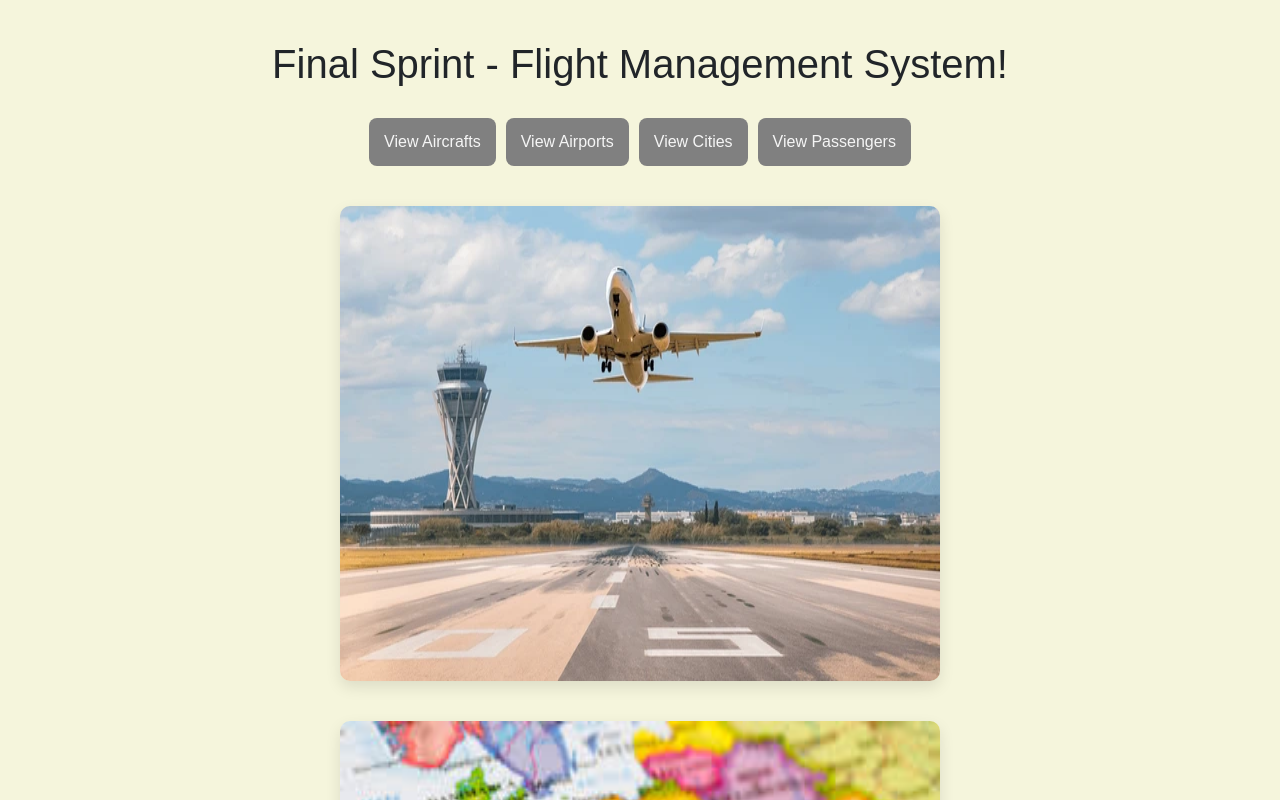
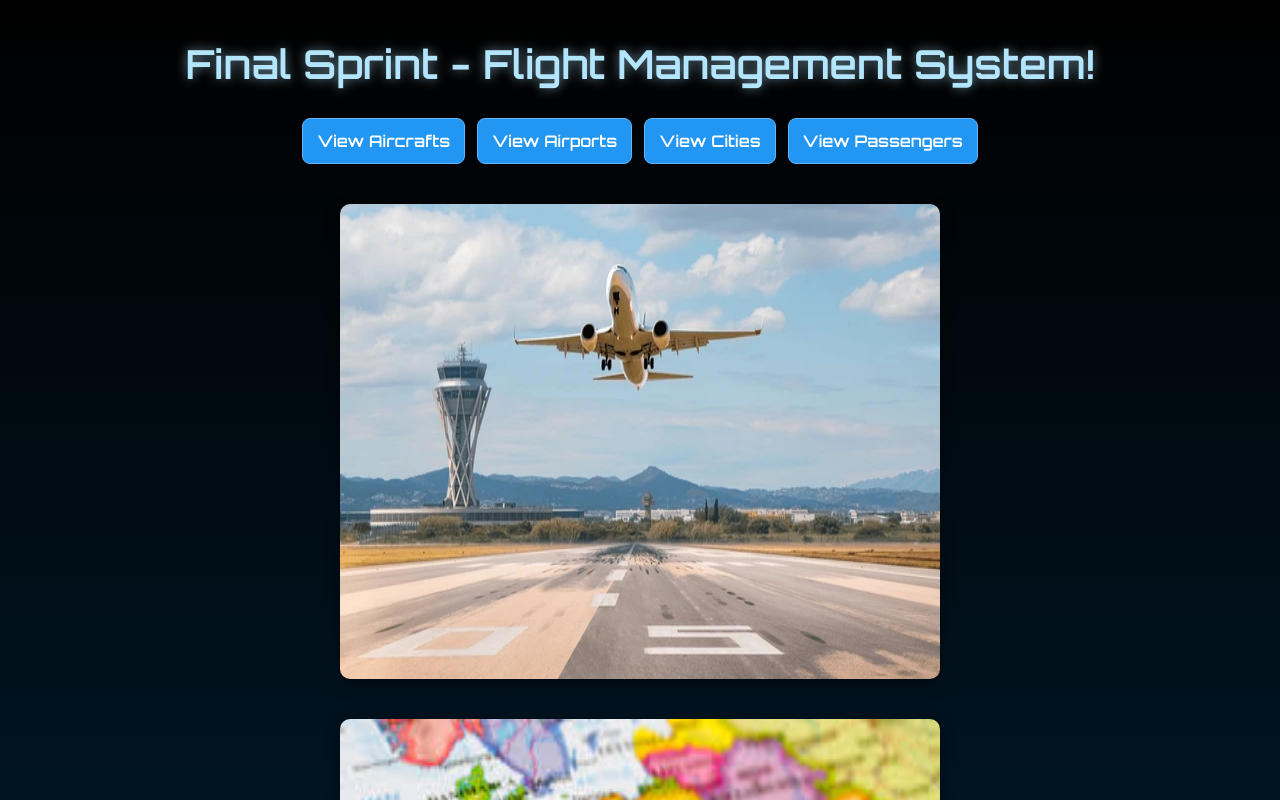
Before and after one commit to amandahalley/FinalSprint-Frontend, a React (Create React App) app: page / in a window 1280 px wide. Shown: the top 800 px of the page. Built offline with nearby package versions, Linux system fonts and the light colour scheme.

Commit message:
redone all the css and styles

```diff
--- a/src/components/pages/AircraftList.jsx
+++ b/src/components/pages/AircraftList.jsx
@@ -1,7 +1,7 @@
 import React, { useEffect, useState } from "react";
 import { fetchAircraft, getAirportsByAircraft } from "../../services/api";
+import "./PageStyles.css";
 
-//display all aircrafts
 function AircraftList() {
   const [aircrafts, setAircrafts] = useState([]);
   const [selectedId, setSelectedId] = useState(null);
@@ -11,34 +11,39 @@ function AircraftList() {
     fetchAircraft().then((res) => setAircrafts(res.data));
   }, []);
 
-  //shows airports specific aircraft has been to(landed or taken off)
   const showAirports = (id) => {
     setSelectedId(id);
     getAirportsByAircraft(id).then((res) => setAirports(res.data));
   };
 
   return (
-    <div>
-      <h2>Aircraft</h2>
-      <ul>
+    <div className="page-container">
+      <h2 className="page-title">Aircraft</h2>
+
+      <div className="list-container">
         {aircrafts.map((ac) => (
-          <li key={ac.id}>
-            {ac.type} - {ac.airlineName} ({ac.numberOfPassengers} seats)
-            <button onClick={() => showAirports(ac.id)}>Show Airports</button>
-          </li>
+          <div key={ac.id} className="list-card">
+            <p>
+              <strong>{ac.type}</strong> - {ac.airlineName} (
+              {ac.numberOfPassengers} seats)
+            </p>
+            <button className="nav-button" onClick={() => showAirports(ac.id)}>
+              Show Airports
+            </button>
+          </div>
         ))}
-      </ul>
+      </div>
 
       {selectedId && (
-        <div>
-          <h3>Airports for Aircraft #{selectedId}</h3>
-          <ul>
-            {airports.map((ap) => (
-              <li key={ap.id}>
+        <div className="list-container">
+          <h3 className="page-subtitle">Airports for Aircraft #{selectedId}</h3>
+          {airports.map((ap) => (
+            <div key={ap.id} className="list-card">
+              <p>
                 {ap.name} ({ap.code})
-              </li>
-            ))}
-          </ul>
+              </p>
+            </div>
+          ))}
         </div>
       )}
     </div>
--- a/src/components/pages/AirportList.jsx
+++ b/src/components/pages/AirportList.jsx
@@ -1,26 +1,27 @@
 import React, { useEffect, useState } from "react";
 import { fetchAirports } from "../../services/api";
+import "./PageStyles.css";
 
-//displays list of all airports
 function AirportList() {
   const [airports, setAirports] = useState([]);
 
-  //fetch all airports
   useEffect(() => {
     fetchAirports().then((res) => setAirports(res.data));
   }, []);
 
-  //shows all information stored of each airport
   return (
-    <div>
-      <h2>Airports</h2>
-      <ul>
+    <div className="page-container">
+      <h2 className="page-title">Airports</h2>
+
+      <div className="list-container">
         {airports.map((airport) => (
-          <li key={airport.id}>
-            {airport.name} ({airport.code})
-          </li>
+          <div key={airport.id} className="list-card">
+            <p>
+              {airport.name} ({airport.code})
+            </p>
+          </div>
         ))}
-      </ul>
+      </div>
     </div>
   );
 }
--- a/src/components/pages/CityList.jsx
+++ b/src/components/pages/CityList.jsx
@@ -1,7 +1,7 @@
 import React, { useEffect, useState } from "react";
 import { fetchCities, getAirportsInCity } from "../../services/api";
+import "./PageStyles.css";
 
-//displaying list of all cities,
 function CityList() {
   const [cities, setCities] = useState([]);
   const [selectedCityId, setSelectedCityId] = useState(null);
@@ -11,34 +11,41 @@ function CityList() {
     fetchCities().then((res) => setCities(res.data));
   }, []);
 
-  //allows you to see all airports in a specific city
   const showAirports = (id) => {
     setSelectedCityId(id);
     getAirportsInCity(id).then((res) => setAirports(res.data));
   };
 
   return (
-    <div>
-      <h2>Cities</h2>
-      <ul>
+    <div className="page-container">
+      <h2 className="page-title">Cities</h2>
+
+      <div className="list-container">
         {cities.map((city) => (
-          <li key={city.id}>
-            {city.name}, {city.state}
-            <button onClick={() => showAirports(city.id)}>View Airports</button>
-          </li>
+          <div key={city.id} className="list-card">
+            <p>
+              {city.name}, {city.state}
+            </p>
+            <button
+              className="nav-button"
+              onClick={() => showAirports(city.id)}
+            >
+              View Airports
+            </button>
+          </div>
         ))}
-      </ul>
+      </div>
 
       {selectedCityId && (
-        <div>
-          <h3>Airports in City #{selectedCityId}</h3>
-          <ul>
-            {airports.map((airport) => (
-              <li key={airport.id}>
+        <div className="list-container">
+          <h3 className="page-subtitle">Airports in City #{selectedCityId}</h3>
+          {airports.map((airport) => (
+            <div key={airport.id} className="list-card">
+              <p>
                 {airport.name} ({airport.code})
-              </li>
-            ))}
-          </ul>
+              </p>
+            </div>
+          ))}
         </div>
       )}
     </div>
--- a/src/components/pages/HomePage.css
+++ /dev/null
@@ -1,49 +0,0 @@
-.homepage-container {
-  text-align: center;
-  min-height: 100vh;
-  padding: 40px;
-  font-family: Arial, Helvetica, sans-serif;
-  background-color: beige;
-}
-
-.homepage-title {
-  font-size: 2.5rem;
-  margin-bottom: 30px;
-}
-
-.image-row {
-  display: flex;
-  justify-content: center;
-  gap: 40px;
-  flex-wrap: wrap;
-  margin: 40px;
-}
-
-.homepage-img {
-  width: 600px;
-  height: 475px;
-  border-radius: 10px;
-  box-shadow: 0 6px 15px rgba(0, 0, 0, 0.1);
-  transition: transform 0.3s ease;
-}
-
-.nav {
-  display: flex;
-  gap: 10px;
-  justify-content: center;
-}
-
-.nav-button {
-  padding: 12px 15px;
-  font-size: 1rem;
-  text-decoration: none;
-  background-color: grey;
-  color: whitesmoke;
-  border-radius: 8px;
-  transition: background-color 0.3s ease;
-}
-
-.nav-button:hover {
-  background-color: whitesmoke;
-  color: black;
-}
--- a/src/components/pages/HomePage.jsx
+++ b/src/components/pages/HomePage.jsx
@@ -2,14 +2,13 @@ import React from "react";
 import { Link } from "react-router-dom";
 import takeOff from "../../assets/takeoff.png";
 import map from "../../assets/map.png";
-import "./HomePage.css";
+import "./PageStyles.css";
 
 const HomePage = () => {
   return (
-    <div className="homepage-container">
-      <h1 className="homepage-title">
-        Final Sprint - Flight Management System!
-      </h1>
+    <div className="page-container">
+      <h1 className="page-title">Final Sprint - Flight Management System!</h1>
+
       <div className="nav">
         <Link to="/aircrafts" className="nav-button">
           View Aircrafts
@@ -24,13 +23,10 @@ const HomePage = () => {
           View Passengers
         </Link>
       </div>
+
       <div className="image-row">
-        <div>
-          <img src={takeOff} alt="departure" className="homepage-img" />
-        </div>
-        <div>
-          <img src={map} alt="Map" className="homepage-img" />
-        </div>
+        <img src={takeOff} alt="departure" className="homepage-img" />
+        <img src={map} alt="Map" className="homepage-img" />
       </div>
     </div>
   );
--- /dev/null
+++ b/src/components/pages/PageStyles.css
@@ -0,0 +1,104 @@
+@import url("https://fonts.googleapis.com/css2?family=Orbitron:wght@600&display=swap");
+/* === Global Page Container === */
+.page-container {
+  text-align: center;
+  min-height: 100vh;
+  padding: 40px;
+  font-family: "Orbitron", "Segoe UI", sans-serif;
+  background: linear-gradient(180deg, #000000 0%, #001f33 100%);
+  color: #b3e5fc;
+}
+
+/* === Titles === */
+.page-title {
+  font-size: 2.5rem;
+  margin-bottom: 30px;
+  color: #b3e5fc;
+  text-shadow: 0 0 12px rgba(179, 229, 252, 0.6);
+}
+
+/* === Navigation Buttons === */
+.nav {
+  display: flex;
+  gap: 12px;
+  justify-content: center;
+  margin-bottom: 20px;
+}
+
+.nav-button {
+  padding: 10px 14px;
+  font-size: 1rem;
+  background-color: #2196f3;
+  color: white;
+  border-radius: 8px;
+  border: 1px solid #64b5f6;
+  cursor: pointer;
+  text-decoration: none;
+  transition: all 0.3s ease;
+}
+
+.nav-button:hover {
+  background-color: #b3e5fc;
+  color: #000;
+  transform: scale(1.05);
+  box-shadow: 0 0 10px #40c4ff, 0 0 20px #40c4ff;
+}
+
+/* === Image Section (Homepage) === */
+.image-row {
+  display: flex;
+  justify-content: center;
+  gap: 40px;
+  flex-wrap: wrap;
+  margin-top: 40px;
+}
+
+.homepage-img {
+  width: 600px;
+  height: 475px;
+  border-radius: 10px;
+  box-shadow: 0 6px 15px rgba(0, 0, 0, 0.4);
+  transition: transform 0.3s ease;
+}
+
+.homepage-img:hover {
+  transform: scale(1.02);
+  box-shadow: 0 0 20px #00bcd4;
+}
+
+/* === Card-style Content Blocks === */
+.page-card {
+  background-color: rgba(255, 255, 255, 0.05);
+  padding: 15px 20px;
+  border-radius: 10px;
+  margin: 10px auto;
+  width: fit-content;
+  box-shadow: 0 0 12px rgba(100, 181, 246, 0.2);
+}
+
+/* === Lists (City, Airport, Passenger Display) === */
+ul {
+  list-style-type: none;
+  padding: 0;
+}
+
+li {
+  margin: 10px 0;
+}
+
+/* === Responsive Adjustments === */
+@media screen and (max-width: 768px) {
+  .homepage-img {
+    width: 90%;
+    height: auto;
+  }
+
+  .nav {
+    flex-direction: column;
+    align-items: center;
+  }
+
+  .nav-button {
+    width: 80%;
+  }
+}
--- a/src/components/pages/PassengerList.jsx
+++ b/src/components/pages/PassengerList.jsx
@@ -4,8 +4,8 @@ import {
   getAircraftByPassenger,
   getAirportsByPassenger,
 } from "../../services/api";
+import "./PageStyles.css";
 
-//display all passengers
 function PassengerList() {
   const [passengers, setPassengers] = useState([]);
   const [selectedId, setSelectedId] = useState(null);
@@ -16,7 +16,6 @@ function PassengerList() {
     fetchPassengers().then((res) => setPassengers(res.data));
   }, []);
 
-  //shows aircraft used by passenger and airports they've been to
   const showDetails = (id) => {
     setSelectedId(id);
     getAircraftByPassenger(id).then((res) => setAircrafts(res.data));
@@ -24,36 +23,53 @@ function PassengerList() {
   };
 
   return (
-    <div>
-      <h2>Passengers</h2>
-      <ul>
+    <div className="page-container">
+      <h2 className="page-title">Passengers</h2>
+
+      <div className="list-container">
         {passengers.map((p) => (
-          <li key={p.id}>
-            {p.firstName} {p.lastName} ({p.phoneNumber})
-            <button onClick={() => showDetails(p.id)}>Details</button>
-          </li>
+          <div key={p.id} className="list-card">
+            <p>
+              {p.firstName} {p.lastName} ({p.phoneNumber})
+            </p>
+            <button className="nav-button" onClick={() => showDetails(p.id)}>
+              Details
+            </button>
+          </div>
         ))}
-      </ul>
+      </div>
 
       {selectedId && (
-        <div>
-          <h3>Aircraft used by Passenger #{selectedId}</h3>
-          <ul>
-            {aircrafts.map((a) => (
-              <li key={a.id}>
-                {a.type} - {a.airlineName}
-              </li>
-            ))}
-          </ul>
+        <div className="list-container">
+          <div className="list-card">
+            <h3 className="page-subtitle">
+              Aircraft used by Passenger #{selectedId}
+            </h3>
+            {aircrafts.length > 0 ? (
+              aircrafts.map((a) => (
+                <p key={a.id}>
+                  {a.type} - {a.airlineName}
+                </p>
+              ))
+            ) : (
+              <p>No aircraft data available.</p>
+            )}
+          </div>
 
-          <h3>Airports used by Passenger #{selectedId}</h3>
-          <ul>
-            {airports.map((ap) => (
-              <li key={ap.id}>
-                {ap.name} ({ap.code})
-              </li>
-            ))}
-          </ul>
+          <div className="list-card">
+            <h3 className="page-subtitle">
+              Airports used by Passenger #{selectedId}
+            </h3>
+            {airports.length > 0 ? (
+              airports.map((ap) => (
+                <p key={ap.id}>
+                  {ap.name} ({ap.code})
+                </p>
+              ))
+            ) : (
+              <p>No airport data available.</p>
+            )}
+          </div>
         </div>
       )}
     </div>
```
